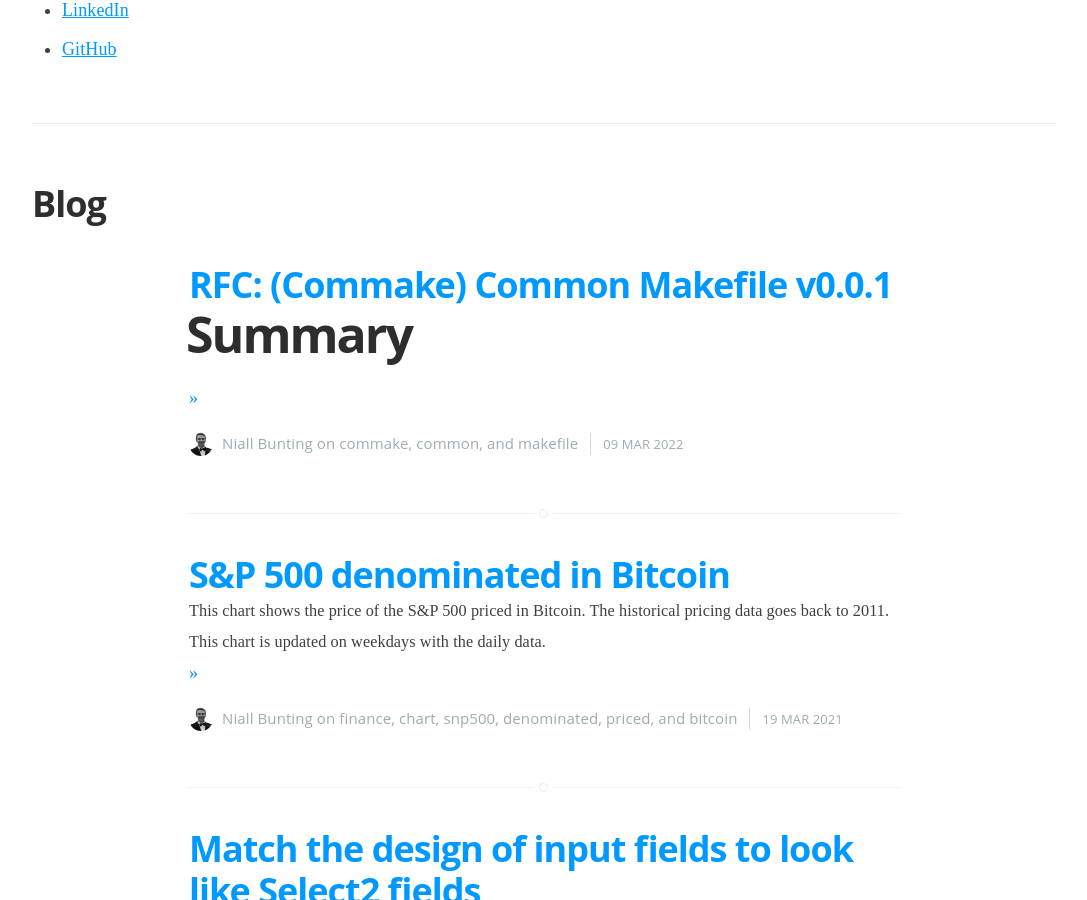
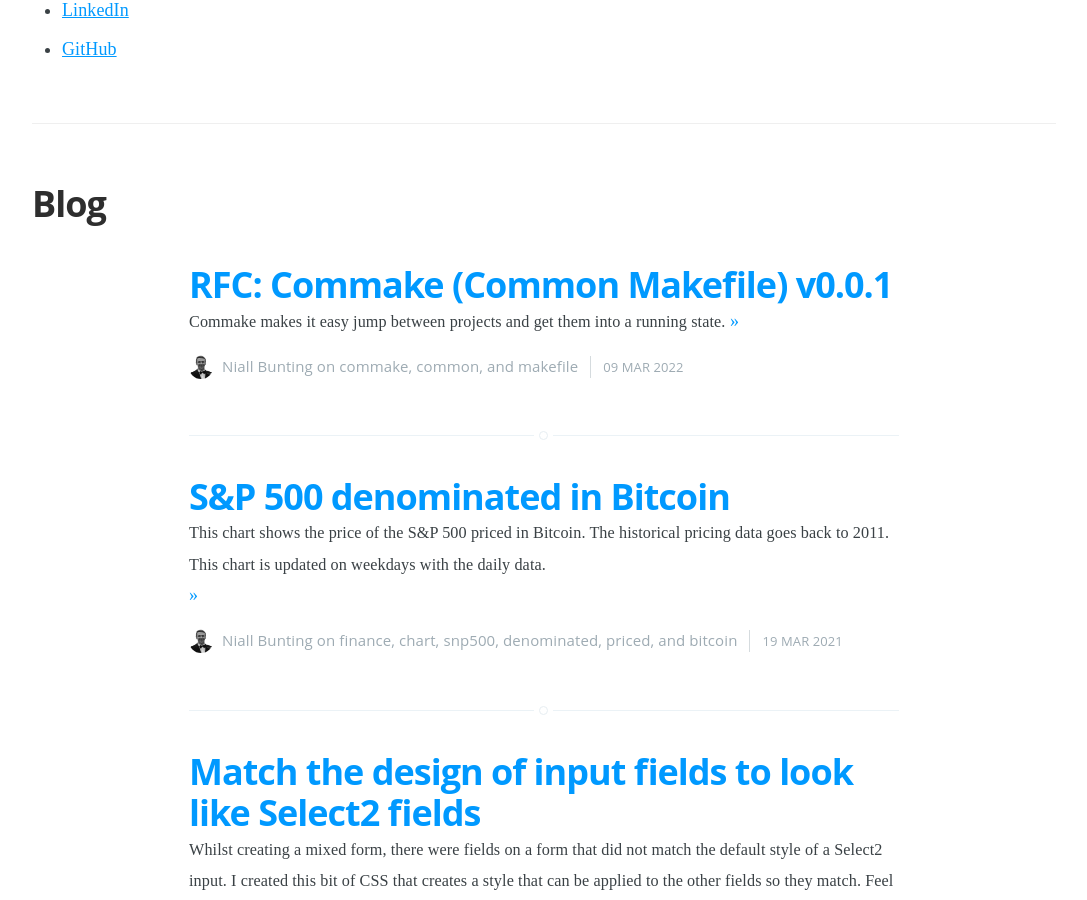
Before and after one commit to NiallBunting/niallbunting.github.io, a Jekyll site: the page built from index.html, in a window 1280 px wide and 900 px high, scrolled down 784 px. Shown: the whole window, without its empty margins (96-1183 px from the left). Built offline with Jekyll 4.4.1, drawn with Linux system fonts in a browser that asks for light colours; the list of posts is cut into pages by our own code.

Commit message:
Make post visible

````diff
--- a/_posts/2022-03-09-commake-common-makefile.markdown
+++ b/_posts/2022-03-09-commake-common-makefile.markdown
@@ -1,15 +1,17 @@
 ---
 layout: post
-title:  "RFC: (Commake) Common Makefile v0.0.1"
-date:   2022-03-09 12:00:00
+title:  "RFC: Commake (Common Makefile) v0.0.1"
+date:   2022-03-09 02:00:00
 categories: commake common makefile
 ---
+
+Commake makes it easy jump between projects and get them into a running state.
 
 # Summary
 
 This is a file to have in all software projects to create a common way of running parts of a projects life cycle. Without having to remember commands or read documents/README.md.
 
-This page currently reflects my first iteration of this idea. Hopefully, to be improved. See the [contributing][#Contributing] section about raising ideas.
+This page currently reflects my first iteration of this idea. Hopefully, to be improved. See the [contributing](#contributing) section about raising ideas.
 
 # Introduction
 
@@ -70,7 +72,7 @@ deploy: #help Run any infra changes
 
 ```
 
-The idea is not that these become really fancy, often they are just one line. See the [examples section][#Examples].
+The idea is not that these become really fancy, often they are just one line. See the [examples section](#examples).
 
 # Examples
 
@@ -92,9 +94,9 @@ This project requires more thought on the following areas:
 This was created originally by Niall Bunting. If you would like to leave feedback please raise an issue on [Github][github].
 
 # Licence
-[Creative Commons ― CC BY 3.0][exapple]
+[Creative Commons ― CC BY 3.0][creativecommons]
 
 
-[goexample][https://raw.githubusercontent.com/NiallBunting/dotfiles/master/makefile]
+[goexample]: https://raw.githubusercontent.com/NiallBunting/dotfiles/master/makefile
 [github]: https://github.com/NiallBunting/niallbunting.github.io
 [creativecommons]: https://creativecommons.org/licenses/by/3.0/
````
